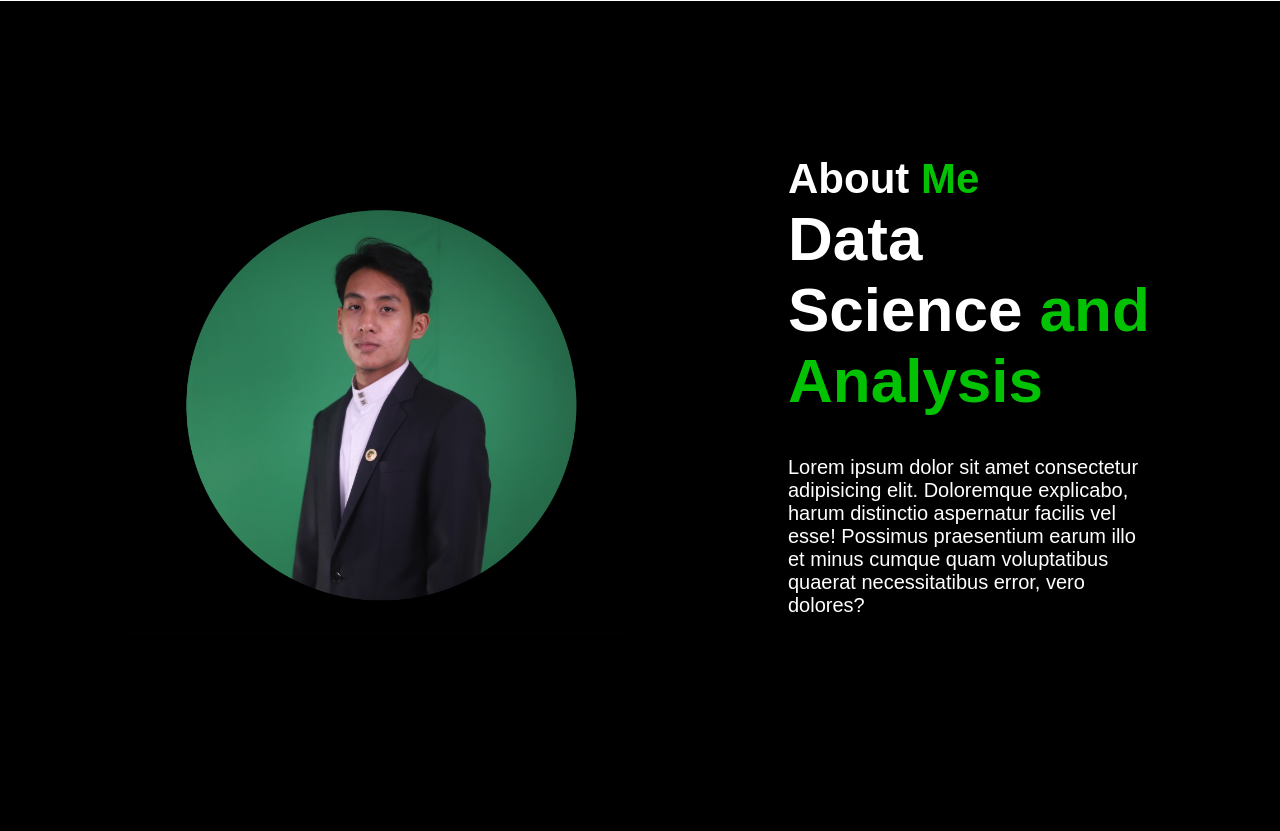
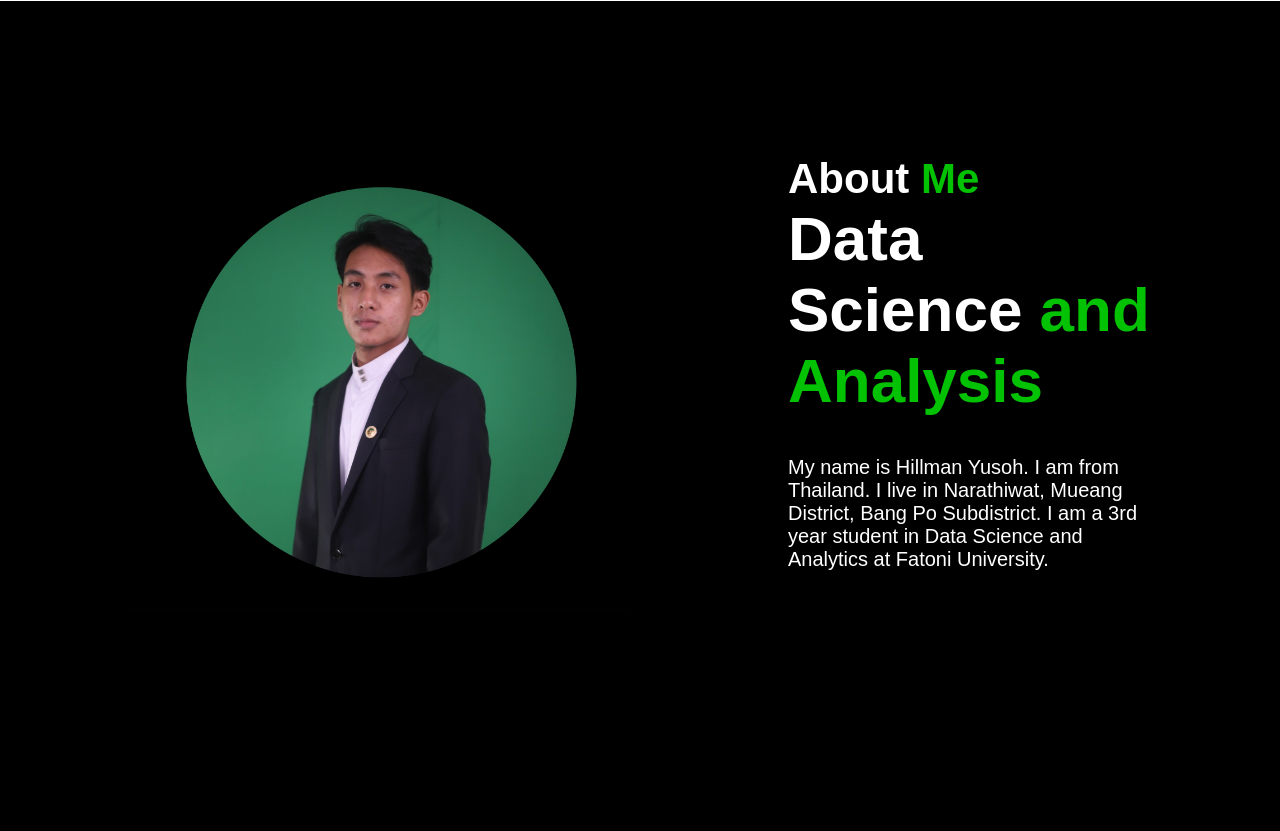
Before and after one commit to hilmanyusoh/Django-Personal-Website, a Django app: template personalweb/myproject/myapp/templates/index.html in a window 1280 px wide. Shown: the part 799-1630 px from the top of the page. Run offline with Django 5.2, Linux system fonts and the light colour scheme; the template is opened without the code that fills it, so the values that code supplies are empty; some libraries are stand-ins or nearby versions.

Commit message:
Update about me

```diff
--- a/personalweb/myproject/myapp/templates/index.html
+++ b/personalweb/myproject/myapp/templates/index.html
@@ -54,7 +54,7 @@
         <div class="about-content">
             <h2 class="heading">About <span>Me</span></h2>
             <h3>Data Science <span>and Analysis</span></h3>
-            <p>Lorem ipsum dolor sit amet consectetur adipisicing elit. Doloremque explicabo, harum distinctio aspernatur facilis vel esse! Possimus praesentium earum illo et minus cumque quam voluptatibus quaerat necessitatibus error, vero dolores?</p>
+            <p> My name is Hillman Yusoh. I am from Thailand. I live in Narathiwat, Mueang District, Bang Po Subdistrict. I am a 3rd year student in Data Science and Analytics at Fatoni University.</p>
         <!-- <a href="#" class="btn-2">Read More</a> -->
         </div>
     </section>
```
Also changed, not shown: personalweb/myproject/db.sqlite3.
